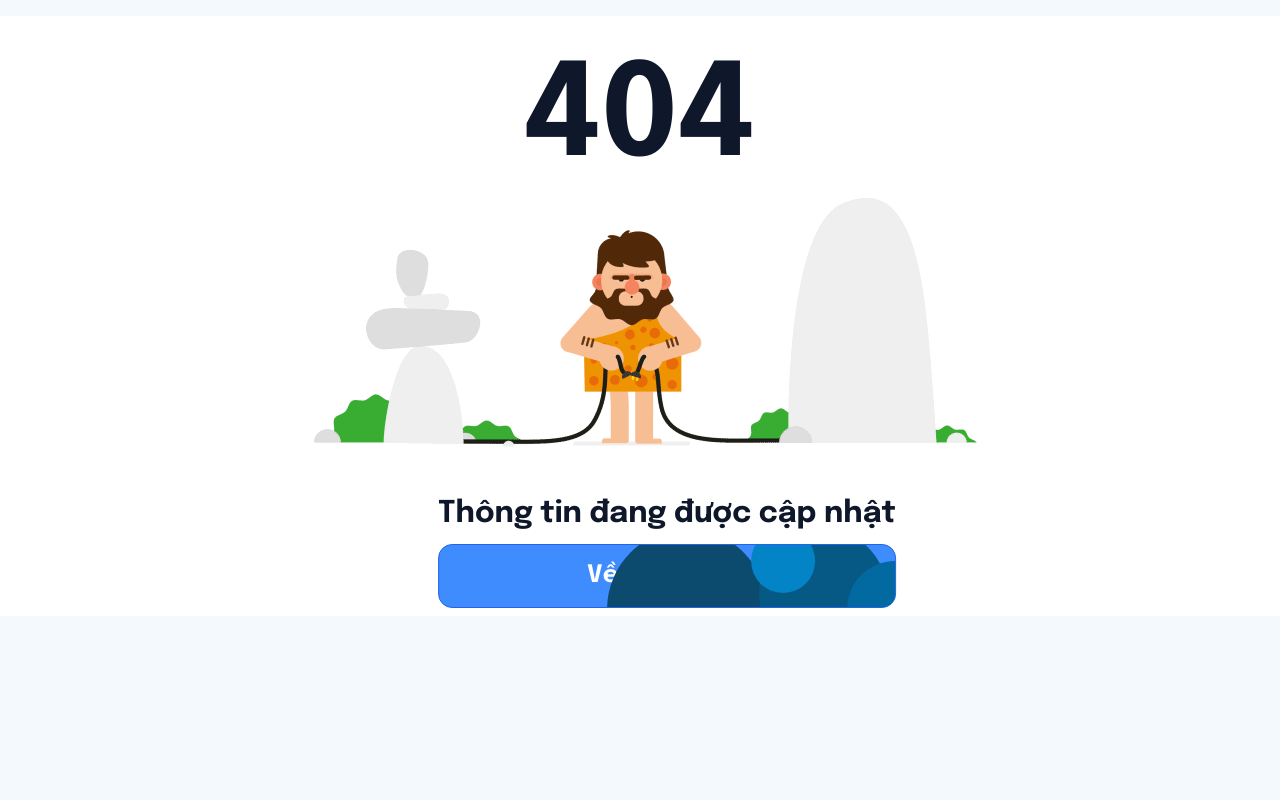
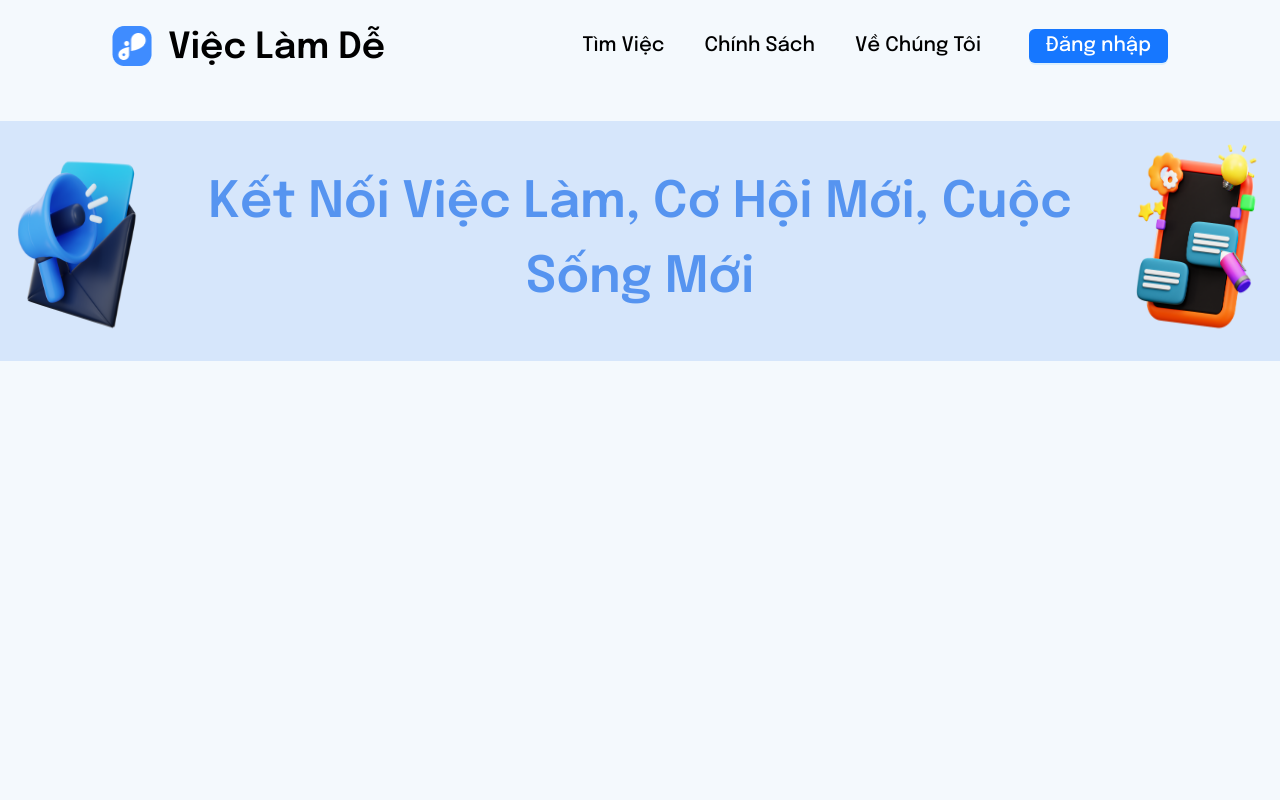
Before and after one commit to LamPhuongZ/FE-Hackathon-TypeScript, a React (Vite) app: page /form-application in a window 1280 px wide. Before the commit this address had no page. Shown: the top 800 px of the page. Built offline with nearby package versions, Linux system fonts and the light colour scheme; a small style sheet from the web is missing.

Commit message:
create: form-application

```diff
--- a/src/components/button/Button.tsx
+++ b/src/components/button/Button.tsx
@@ -59,9 +59,15 @@ export default function Button({
       <div className="circle-3 group-hover:top-1 group-hover:right-2 group-hover:scale-150"></div>
       <div className="circle-4 group-hover:top-1 group-hover:right-2 group-hover:scale-150"></div>
 
-      {icon && iconPosition === "left" && <span className="mr-2">{icon}</span>}
-      {title}
-      {icon && iconPosition === "right" && <span className="ml-2">{icon}</span>}
+      <span className="relative z-20">
+        {icon && iconPosition === "left" && (
+          <span className="mr-2">{icon}</span>
+        )}
+        {title}
+        {icon && iconPosition === "right" && (
+          <span className="ml-2">{icon}</span>
+        )}
+      </span>
     </button>
   );
 }
--- a/src/main.tsx
+++ b/src/main.tsx
@@ -20,6 +20,7 @@ const ListJobPage = lazy(() => import("./pages/ListJobPage"));
 const ProfilePage = lazy(() => import("./pages/ProfilePage"));
 const ListCardPage = lazy(() => import("./pages/ListCardPage"));
 const JobCardDetailPage = lazy(() => import("./pages/JobCardDetailPage"));
+const FormApplicationPage = lazy(() => import("./pages/FormApplicationPage"));
 
 export const routeLink: any = createBrowserHistory();
 
@@ -39,6 +40,7 @@ root.render(
               <Route path="/more-card" element={<ListCardPage />} />
               <Route path="/card-detail-job/:jobId" element={<JobCardDetailPage />} />
               <Route path="/profile-worker-page" element={<ProfileWorkerPage />} />
+              <Route path="/form-application" element={<FormApplicationPage/>} />
             </Route>
 
             <Route path="*" element={<NotFoundPage />} />
--- /dev/null
+++ b/src/pages/FormApplicationPage/index.tsx
@@ -0,0 +1,7 @@
+export default function FormApplication() {
+    return(
+        <div className="py-20 px-[72px]">
+
+        </div>
+    )
+}
--- a/src/styles/_all.scss
+++ b/src/styles/_all.scss
@@ -31,7 +31,7 @@ input::-moz-input-placeholder {
 }
 
 .btn-component {
-  @apply border duration-300 relative cursor-pointer text-sky-50  overflow-hidden h-16 w-full rounded-[14px] bg-sky-200 p-2 flex justify-center items-center font-bold text-2xl;
+  @apply border duration-300 relative cursor-pointer text-sky-50 overflow-hidden h-16 w-full rounded-[14px] bg-sky-200 p-2 flex justify-center items-center font-bold text-2xl ;
 }
 
 .btn-component .circle-1 {
```
